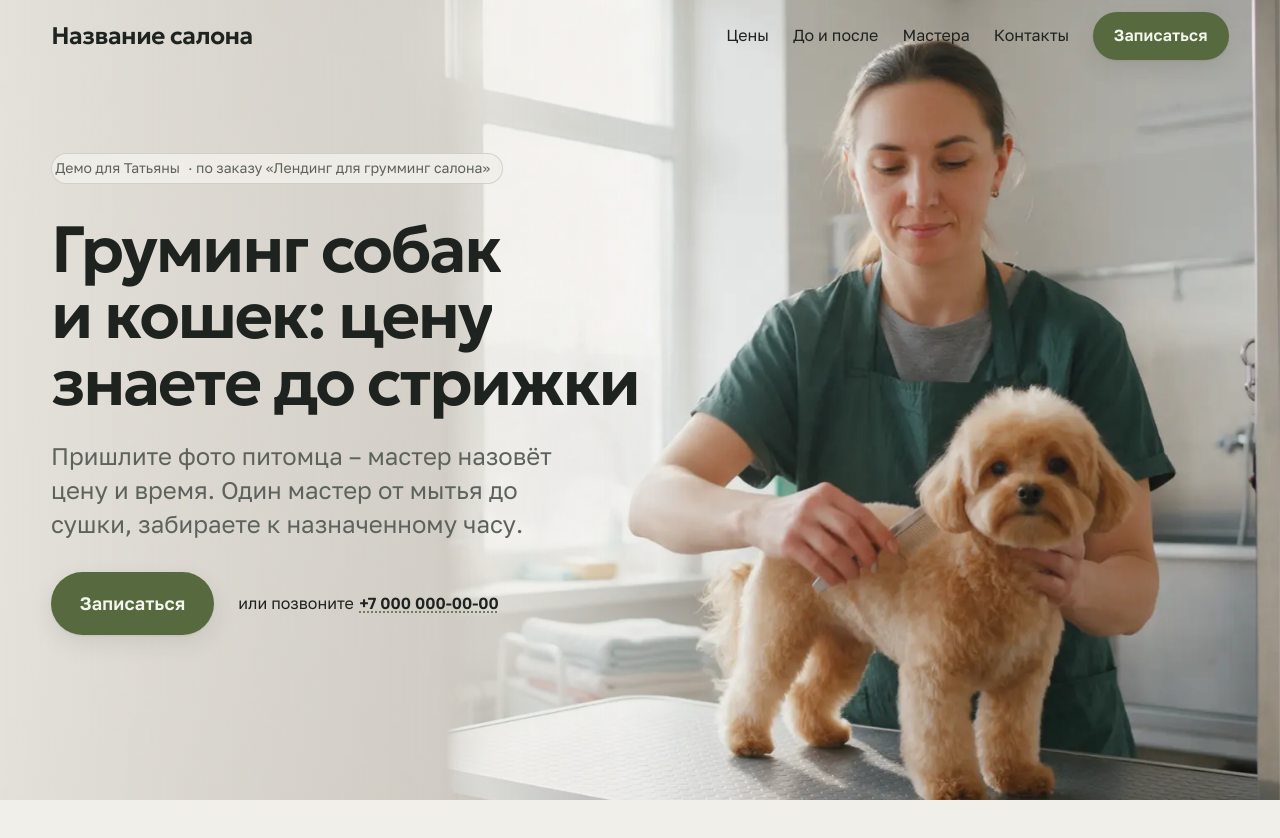
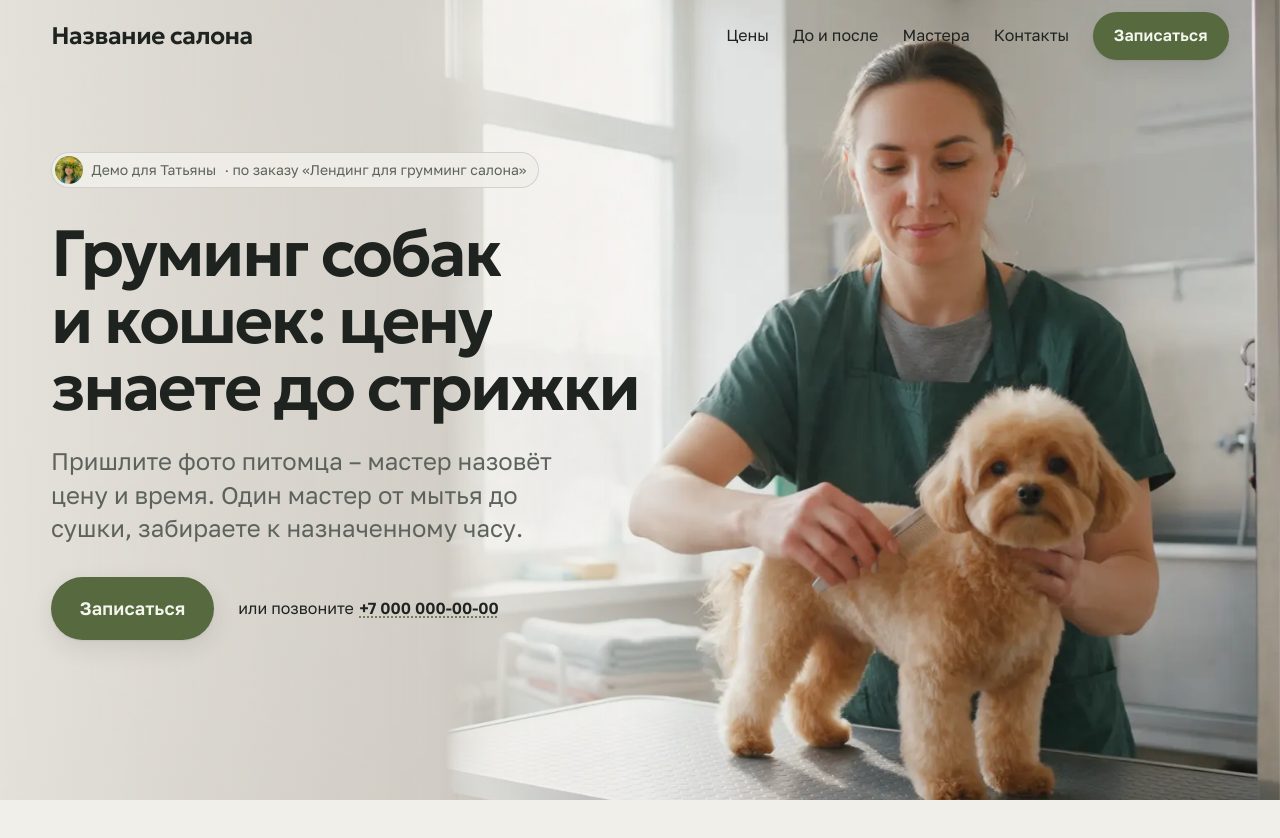
Before and after one commit to max19761007/gruming-demo, a plain HTML site: page index.html in a window 1280 px wide. Shown: the top 838 px of the page. Drawn offline with Linux system fonts and the light colour scheme.

Commit message:
Revert "Плашка демо: убрано фото заказчика"
This reverts commit 9b0367ca8373275423ea5879dd5a188540ee4579.

```diff
--- a/index.html
+++ b/index.html
@@ -265,7 +265,7 @@
         <div class="hero__wash" aria-hidden="true"></div>
 
         <div class="v-copy v-copy--lead hero__copy" data-v-cue="0 0.75 0">
-          <span class="demo-for">Демо для Татьяны<span class="demo-for__order"> · по заказу «Лендинг для грумминг салона»</span></span>
+          <span class="demo-for"><img src="assets/zakazchik.jpg" alt="" width="28" height="28">Демо для Татьяны<span class="demo-for__order"> · по заказу «Лендинг для грумминг салона»</span></span>
           <h1 class="v-display hero__h1" data-v-kinetic="lines">Груминг собак и кошек: цену знаете до стрижки</h1>
           <p class="v-lede hero__lede">Пришлите фото питомца – мастер назовёт цену и время. Один мастер от мытья до сушки, забираете к назначенному часу.</p>
           <div class="hero__cta">
```
Also changed, not shown: assets/zakazchik.jpg (added).
